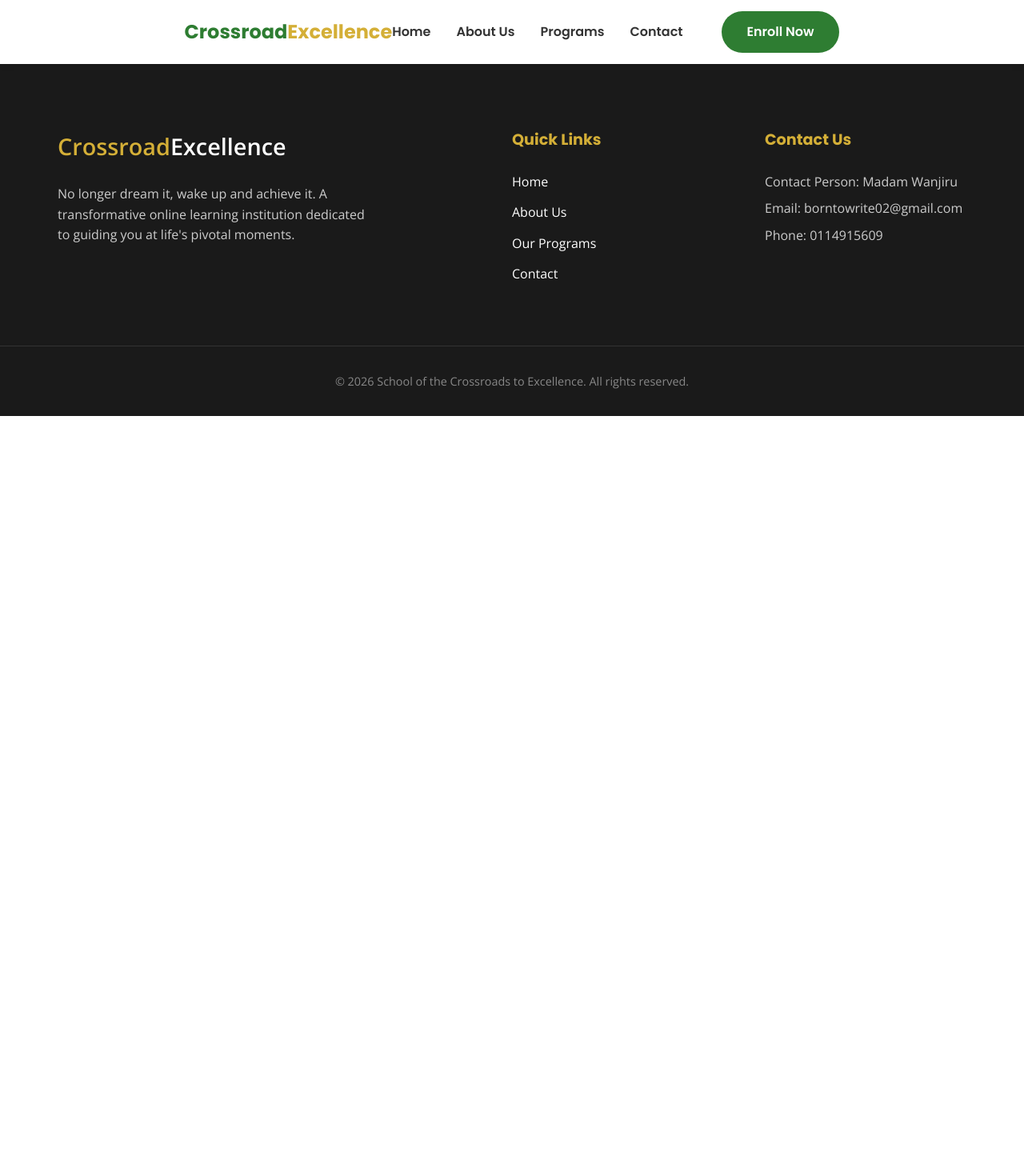
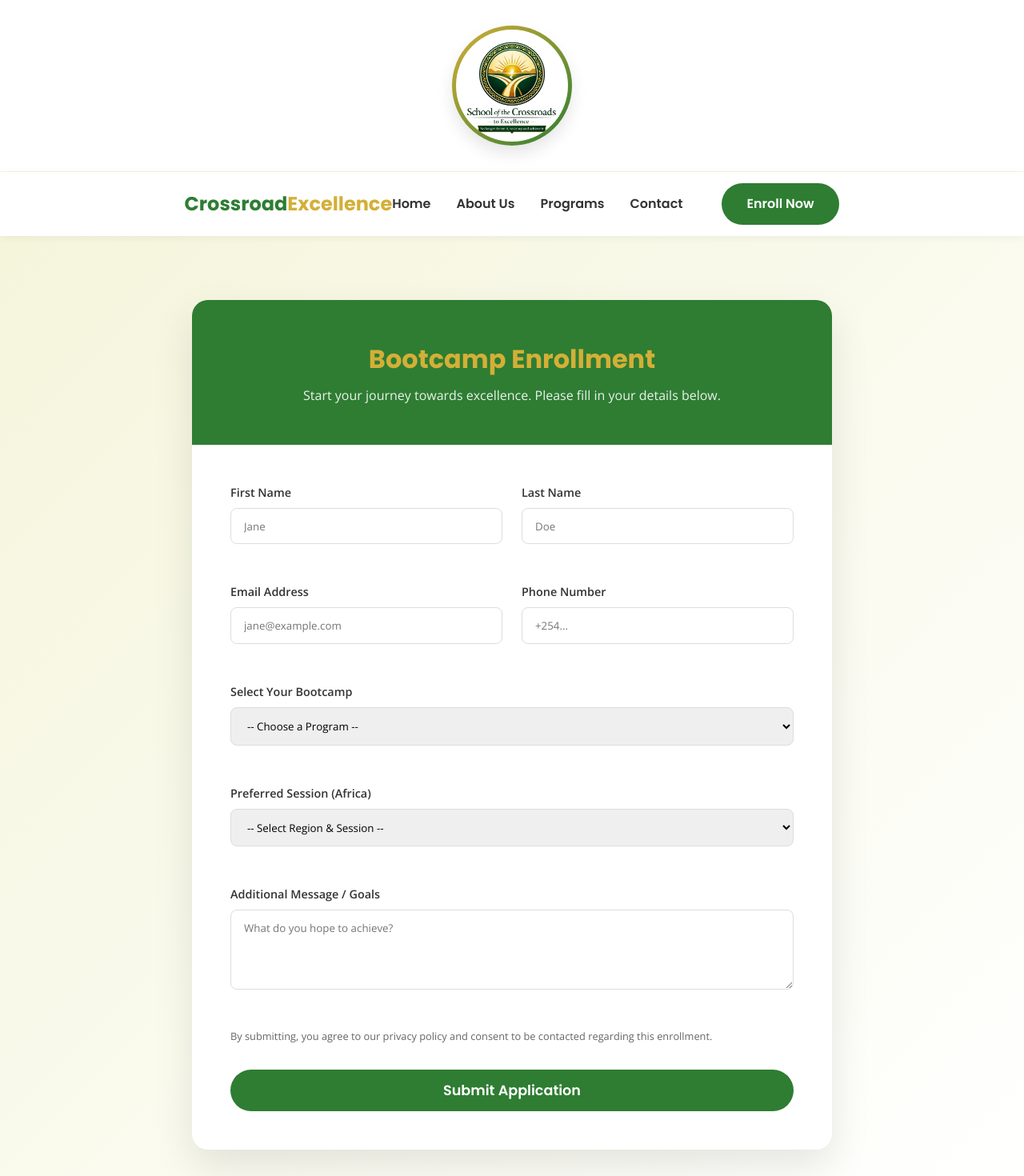
Before and after one commit to nimo731/School-of-cross-road-to-excellence, a React (Vite) app: page /enroll in a window 1280 px wide. Shown: the top 1470 px of the page at 80% size. Before the commit the page ends 800 px from the top, so only its background shows below. Built offline with nearby package versions, Linux system fonts and the light colour scheme.

Commit message:
Add Africa sessions, circular logo, and modern enrollment form

```diff
--- a/src/App.jsx
+++ b/src/App.jsx
@@ -2,10 +2,12 @@ import { BrowserRouter as Router, Routes, Route, useLocation } from 'react-route
 import { AnimatePresence, motion } from 'framer-motion';
 import Navbar from './components/Navbar';
 import Footer from './components/Footer';
+import LogoHeader from './components/LogoHeader';
 import Home from './pages/Home';
 import About from './pages/About';
 import Programs from './pages/Programs';
 import Contact from './pages/Contact';
+import Register from './pages/Register';
 
 const PageWrapper = ({ children }) => (
     <motion.div
@@ -27,6 +29,7 @@ function AnimatedRoutes() {
                 <Route path="/about" element={<PageWrapper><About /></PageWrapper>} />
                 <Route path="/programs" element={<PageWrapper><Programs /></PageWrapper>} />
                 <Route path="/contact" element={<PageWrapper><Contact /></PageWrapper>} />
+                <Route path="/enroll" element={<PageWrapper><Register /></PageWrapper>} />
             </Routes>
         </AnimatePresence>
     );
@@ -36,6 +39,7 @@ function App() {
     return (
         <Router>
             <div className="app-container">
+                <LogoHeader />
                 <Navbar />
                 <main>
                     <AnimatedRoutes />
--- /dev/null
+++ b/src/components/LogoHeader.css
@@ -0,0 +1,47 @@
+.logo-header {
+    padding: 2rem 0;
+    background-color: var(--color-white);
+    border-bottom: 1px solid var(--color-cream);
+    display: flex;
+    justify-content: center;
+}
+
+.logo-container-top {
+    display: flex;
+    justify-content: center;
+    align-items: center;
+}
+
+.logo-frame {
+    width: 150px;
+    height: 150px;
+    border-radius: 50%;
+    padding: 5px;
+    background: linear-gradient(135deg, var(--color-gold), var(--color-green));
+    box-shadow: 0 10px 20px rgba(0, 0, 0, 0.1);
+    display: flex;
+    align-items: center;
+    justify-content: center;
+    overflow: hidden;
+    transition: var(--transition);
+}
+
+.logo-frame:hover {
+    transform: scale(1.05);
+    box-shadow: 0 15px 30px rgba(0, 0, 0, 0.15);
+}
+
+.logo-frame img {
+    width: 100%;
+    height: 100%;
+    object-fit: cover;
+    border-radius: 50%;
+    background: white;
+}
+
+@media (max-width: 768px) {
+    .logo-frame {
+        width: 100px;
+        height: 100px;
+    }
+}
--- /dev/null
+++ b/src/components/LogoHeader.jsx
@@ -0,0 +1,16 @@
+import React from 'react';
+import './LogoHeader.css';
+
+const LogoHeader = () => {
+    return (
+        <div className="logo-header">
+            <div className="container logo-container-top">
+                <div className="logo-frame">
+                    <img src="/src/assets/logo.png" alt="School of the Crossroads to Excellence Logo" />
+                </div>
+            </div>
+        </div>
+    );
+};
+
+export default LogoHeader;
--- a/src/components/Navbar.jsx
+++ b/src/components/Navbar.jsx
@@ -33,7 +33,7 @@ const Navbar = () => {
                             {link.title}
                         </Link>
                     ))}
-                    <Link to="/programs" className="btn btn-primary nav-cta" onClick={() => setIsOpen(false)}>
+                    <Link to="/enroll" className="btn btn-primary nav-cta" onClick={() => setIsOpen(false)}>
                         Enroll Now
                     </Link>
                 </div>
--- a/src/components/ProgramCard.css
+++ b/src/components/ProgramCard.css
@@ -53,11 +53,38 @@
     flex-grow: 1;
 }
 
+.program-sessions {
+    margin-bottom: 1.5rem;
+    padding: 1rem;
+    background-color: var(--color-cream);
+    border-radius: 10px;
+}
+
+.sessions-title {
+    font-size: 0.75rem;
+    color: var(--color-gold);
+    margin-bottom: 0.5rem;
+    text-transform: uppercase;
+    letter-spacing: 1px;
+    font-weight: 700;
+}
+
+.program-sessions ul {
+    list-style: none;
+    font-size: 0.85rem;
+}
+
+.program-sessions li::before {
+    content: "• ";
+    color: var(--color-green);
+}
+
 .program-pricing {
     display: flex;
     justify-content: space-between;
     padding-top: 1.5rem;
     border-top: 1px solid #eee;
+    margin-top: auto;
 }
 
 .price-item {
@@ -85,3 +112,7 @@
 .btn-full {
     width: 100%;
 }
+
+.text-center {
+    text-align: center;
+}
--- a/src/components/ProgramCard.jsx
+++ b/src/components/ProgramCard.jsx
@@ -1,7 +1,8 @@
 import React from 'react';
+import { Link } from 'react-router-dom';
 import './ProgramCard.css';
 
-const ProgramCard = ({ title, duration, priceKES, priceUSD, description }) => {
+const ProgramCard = ({ title, duration, priceKES, priceUSD, description, sessions }) => {
     return (
         <div className="program-card">
             <div className="program-header">
@@ -10,6 +11,16 @@ const ProgramCard = ({ title, duration, priceKES, priceUSD, description }) => {
             </div>
             <div className="program-body">
                 <p className="program-desc">{description}</p>
+
+                {sessions && (
+                    <div className="program-sessions">
+                        <h4 className="sessions-title">Africa Sessions:</h4>
+                        <ul>
+                            {sessions.map((s, i) => <li key={i}>{s}</li>)}
+                        </ul>
+                    </div>
+                )}
+
                 <div className="program-pricing">
                     <div className="price-item">
                         <span className="price-label">Africa</span>
@@ -22,7 +33,7 @@ const ProgramCard = ({ title, duration, priceKES, priceUSD, description }) => {
                 </div>
             </div>
             <div className="program-footer">
-                <button className="btn btn-primary btn-full">Enroll Now</button>
+                <Link to="/enroll" className="btn btn-primary btn-full text-center">Enroll Now</Link>
             </div>
         </div>
     );
--- /dev/null
+++ b/src/pages/Register.css
@@ -0,0 +1,68 @@
+.register-page {
+    padding: 5rem 0;
+    background: linear-gradient(135deg, var(--color-cream) 0%, #fff 100%);
+    min-height: 80vh;
+}
+
+.enrollment-container {
+    max-width: 800px;
+    margin: 0 auto;
+    background: white;
+    border-radius: 20px;
+    box-shadow: 0 20px 50px rgba(0, 0, 0, 0.1);
+    overflow: hidden;
+}
+
+.enrollment-header {
+    background-color: var(--color-green);
+    padding: 3rem;
+    color: white;
+    text-align: center;
+}
+
+.enrollment-header h2 {
+    color: var(--color-gold);
+    font-size: 2rem;
+    margin-bottom: 0.5rem;
+}
+
+.enrollment-header p {
+    opacity: 0.9;
+}
+
+.enrollment-form {
+    padding: 3rem;
+}
+
+.form-grid {
+    display: grid;
+    grid-template-columns: 1fr 1fr;
+    gap: 1.5rem;
+}
+
+.full-width {
+    grid-column: span 2;
+}
+
+@media (max-width: 600px) {
+    .form-grid {
+        grid-template-columns: 1fr;
+    }
+
+    .full-width {
+        grid-column: auto;
+    }
+}
+
+.btn-enroll {
+    margin-top: 2rem;
+    width: 100%;
+    padding: 1rem;
+    font-size: 1.1rem;
+}
+
+.privacy-declaration {
+    font-size: 0.8rem;
+    color: var(--color-text-light);
+    margin-top: 1rem;
+}
--- /dev/null
+++ b/src/pages/Register.jsx
@@ -0,0 +1,85 @@
+import React from 'react';
+import { motion } from 'framer-motion';
+import './Register.css';
+
+const Register = () => {
+    return (
+        <div className="register-page">
+            <div className="container">
+                <motion.div
+                    className="enrollment-container"
+                    initial={{ opacity: 0, scale: 0.9 }}
+                    animate={{ opacity: 1, scale: 1 }}
+                    transition={{ duration: 0.5 }}
+                >
+                    <div className="enrollment-header">
+                        <h2>Bootcamp Enrollment</h2>
+                        <p>Start your journey towards excellence. Please fill in your details below.</p>
+                    </div>
+
+                    <form className="enrollment-form">
+                        <div className="form-grid">
+                            <div className="form-group">
+                                <label>First Name</label>
+                                <input type="text" placeholder="Jane" required />
+                            </div>
+                            <div className="form-group">
+                                <label>Last Name</label>
+                                <input type="text" placeholder="Doe" required />
+                            </div>
+                            <div className="form-group">
+                                <label>Email Address</label>
+                                <input type="email" placeholder="jane@example.com" required />
+                            </div>
+                            <div className="form-group">
+                                <label>Phone Number</label>
+                                <input type="tel" placeholder="+254..." required />
+                            </div>
+                            <div className="form-group full-width">
+                                <label>Select Your Bootcamp</label>
+                                <select required>
+                                    <option value="">-- Choose a Program --</option>
+                                    <option value="leadership">Confident Leadership (6 Weeks)</option>
+                                    <option value="resume">Resume & Interview Mastery (2 Weeks)</option>
+                                    <option value="ai">Senior AI Course (4 Weeks)</option>
+                                    <option value="business">How to Start a Business (2 Weeks)</option>
+                                    <option value="seniors">Boot Camp for Seniors (4 Weeks)</option>
+                                </select>
+                            </div>
+                            <div className="form-group full-width">
+                                <label>Preferred Session (Africa)</label>
+                                <select required>
+                                    <option value="">-- Select Region & Session --</option>
+                                    <option value="africa_morning">Africa - Morning Session (9 AM - 12 PM)</option>
+                                    <option value="africa_evening">Africa - Evening Session (6 PM - 9 PM)</option>
+                                    <option value="usa_morning">USA - Morning Session (EST)</option>
+                                    <option value="usa_evening">USA - Evening Session (EST)</option>
+                                </select>
+                            </div>
+                            <div className="form-group full-width">
+                                <label>Additional Message / Goals</label>
+                                <textarea rows="4" placeholder="What do you hope to achieve?"></textarea>
+                            </div>
+                        </div>
+
+                        <div className="form-footer">
+                            <p className="privacy-declaration">
+                                By submitting, you agree to our privacy policy and consent to be contacted regarding this enrollment.
+                            </p>
+                            <motion.button
+                                type="submit"
+                                className="btn btn-primary btn-enroll"
+                                whileHover={{ scale: 1.02 }}
+                                whileTap={{ scale: 0.98 }}
+                            >
+                                Submit Application
+                            </motion.button>
+                        </div>
+                    </form>
+                </motion.div>
+            </div>
+        </div>
+    );
+};
+
+export default Register;
```
Also changed, not shown: src/pages/Programs.jsx (+14 -2 lines), src/assets/logo.png (added).
